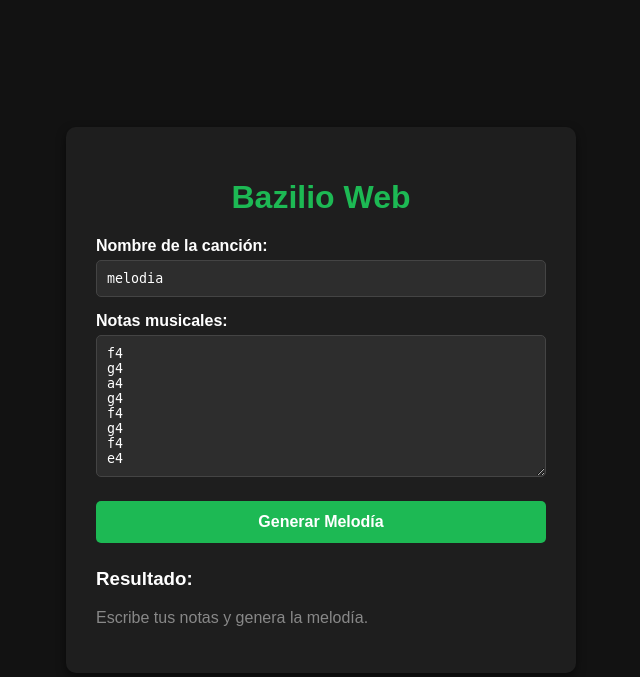
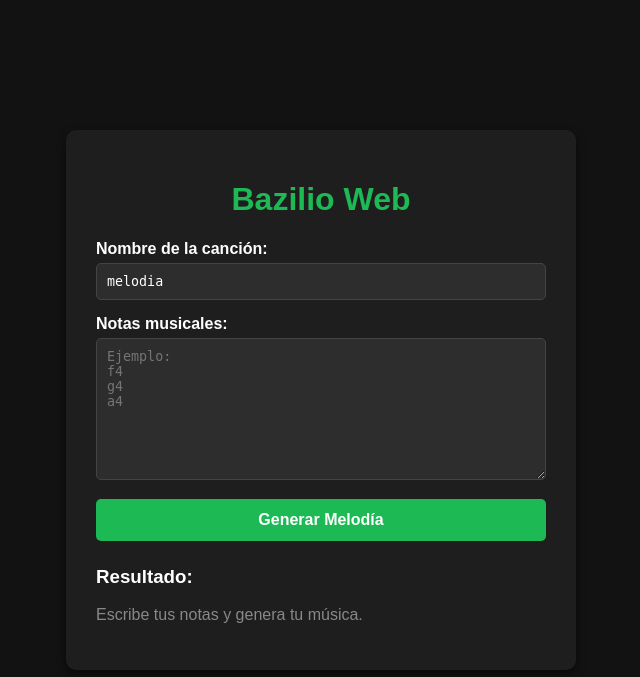
Before and after one commit to DavidOnGitHub1/Nota_melodia, a Flask app: page / in a window 1280 px wide. Shown: the top 677 px of the page, without its empty margins (319-959 px from the left). Run offline with Flask 3, Linux system fonts and the light colour scheme.

Commit message:
corregir todoss

```diff
--- a/app.py
+++ b/app.py
@@ -9,7 +9,7 @@ PROGRAMA_DIR = os.path.join(os.path.abspath(os.path.dirname(__file__)), 'program
 
 @app.route('/')
 def index():
-    return render_template('index.html', audio_file=None)
+    return render_template('index.html', audio_file=None, pdf_file=None)
 
 @app.route('/generate', methods=['GET', 'POST'])
 def generate():
@@ -21,7 +21,6 @@ def generate():
         os.makedirs(PROGRAMA_DIR, exist_ok=True)
         bzl_path = os.path.join(PROGRAMA_DIR, f"{song_name}.bzl")
 
-        # Guardar las notas limpias enviadas desde la web
         with open(bzl_path, 'w', encoding='utf-8') as f:
             f.write(raw_notes)
 
@@ -31,7 +30,8 @@ def generate():
             print(f"Error al ejecutar el compilador: {e}")
 
         audio_filename = f"{song_name}.mp3"
-        return render_template('index.html', audio_file=audio_filename)
+        pdf_filename = f"{song_name}.pdf"
+        return render_template('index.html', audio_file=audio_filename, pdf_file=pdf_filename)
 
     return redirect(url_for('index'))
 
--- a/templates/index.html
+++ b/templates/index.html
@@ -35,19 +35,25 @@
             box-sizing: border-box;
             font-family: monospace;
         }
-        button {
+        button, .btn-pdf {
             width: 100%;
             background: #1db954;
             color: white;
             border: none;
             padding: 12px;
-            margin-top: 20px;
+            margin-top: 15px;
             font-size: 16px;
             font-weight: bold;
             border-radius: 5px;
             cursor: pointer;
+            text-align: center;
+            text-decoration: none;
+            display: block;
+            box-sizing: border-box;
         }
-        button:hover { background: #1aa34a; }
+        button:hover, .btn-pdf:hover { background: #1aa34a; }
+        .btn-pdf { background: #333; border: 1px solid #1db954; }
+        .btn-pdf:hover { background: #444; }
         .result { margin-top: 25px; }
         audio { width: 100%; margin-top: 10px; }
     </style>
@@ -60,14 +66,8 @@
             <input type="text" id="song_name" name="song_name" value="melodia" required>
 
             <label for="notes">Notas musicales:</label>
-            <textarea id="notes" name="notes" rows="8" required>f4
-g4
-a4
-g4
-f4
-g4
-f4
-e4</textarea>
+            <!-- Textarea limpio sin notas por defecto -->
+            <textarea id="notes" name="notes" rows="8" placeholder="Ejemplo:&#10;f4&#10;g4&#10;a4" required></textarea>
 
             <button type="submit">Generar Melodía</button>
         </form>
@@ -80,8 +80,11 @@ e4</textarea>
                     <source src="{{ url_for('download_file', filename=audio_file) }}" type="audio/mpeg">
                     Tu navegador no soporta el elemento de audio.
                 </audio>
+
+                <!-- Botón para descargar la partitura en PDF -->
+                <a href="{{ url_for('download_file', filename=pdf_file) }}" class="btn-pdf" target="_blank">📄 Descargar Partitura PDF</a>
             {% else %}
-                <p style="color: #888;">Escribe tus notas y genera la melodía.</p>
+                <p style="color: #888;">Escribe tus notas y genera tu música.</p>
             {% endif %}
         </div>
     </div>
```
